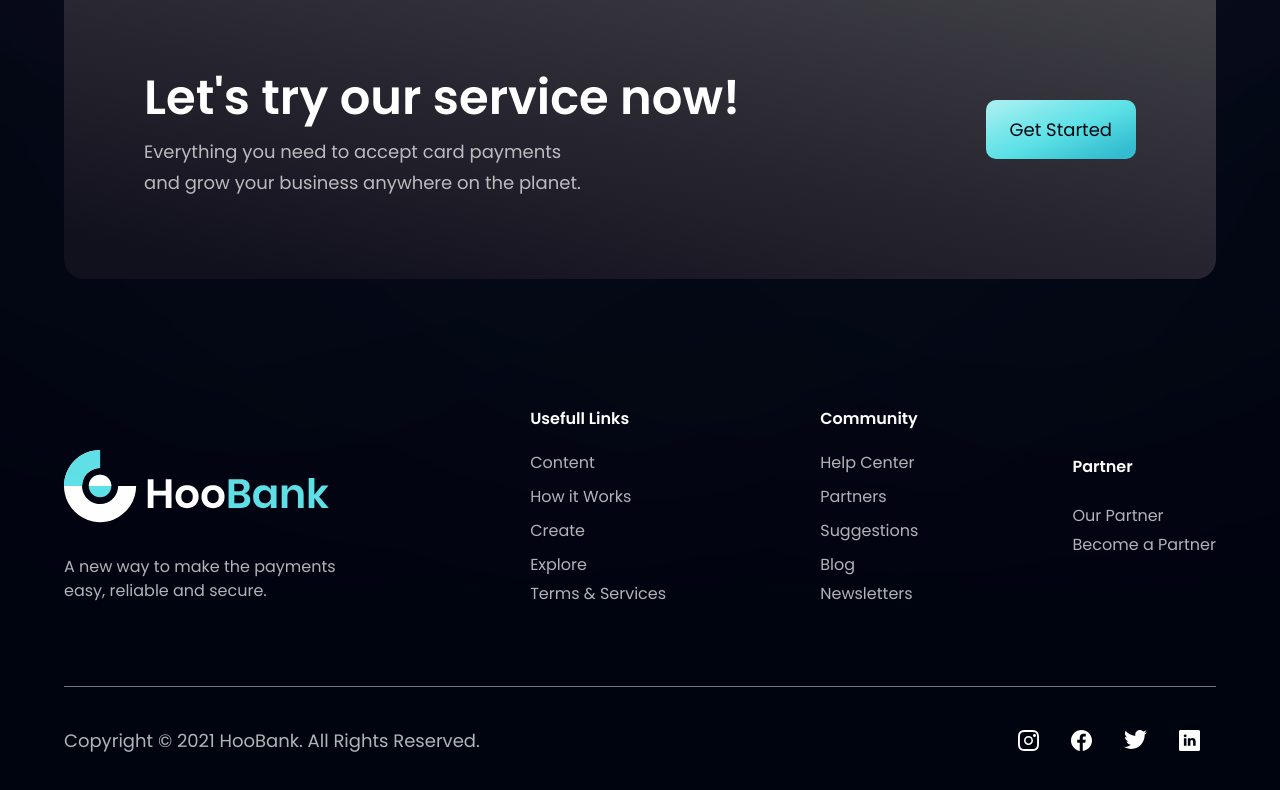
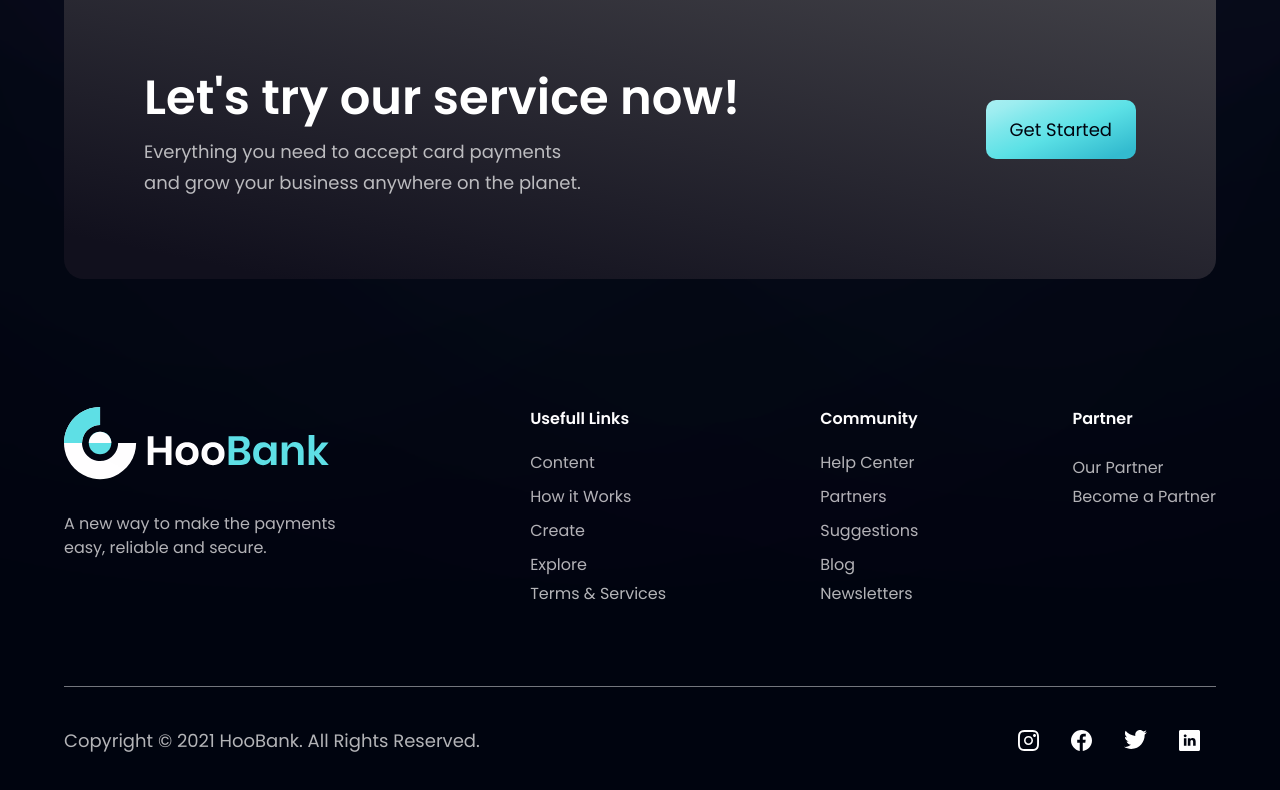
Before and after one commit to abdulrahmanberro/the_modern_bank, a React (Vite) app: page / in a window 1280 px wide. Shown: the part 3758-4548 px from the top of the page. Built offline with nearby package versions, Linux system fonts and the light colour scheme.

Commit message:
update footer

```diff
--- a/src/components/Footer.jsx
+++ b/src/components/Footer.jsx
@@ -13,7 +13,7 @@ const Footer = () => {
         color: textColor,
       }}
     >
-      <div className="text-[18px] md:text-[16px] mb-10 flex md:flex-row flex-col justify-between items-center text-center md:text-left">
+      <div className="text-[18px] md:text-[16px] mb-10 flex md:flex-row flex-col justify-between md:items-start items-center text-center md:text-left">
         <div>
           <img src={logo} alt="logo" />
           <p className={` max-w-[312px] mt-8 mb-10 md:mb-0`}>
```
